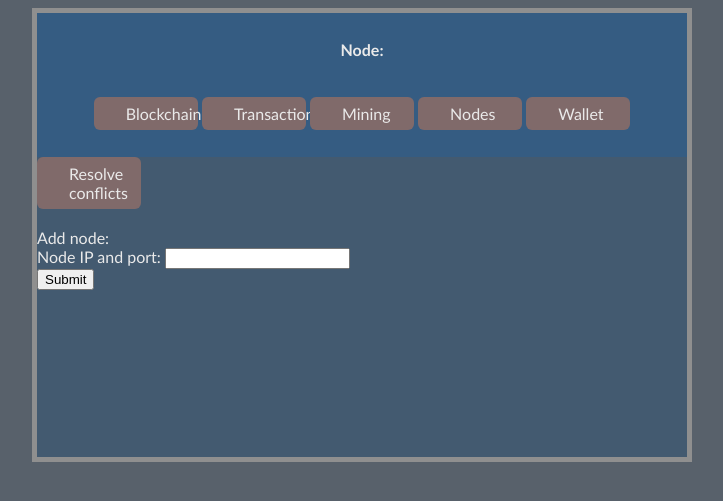
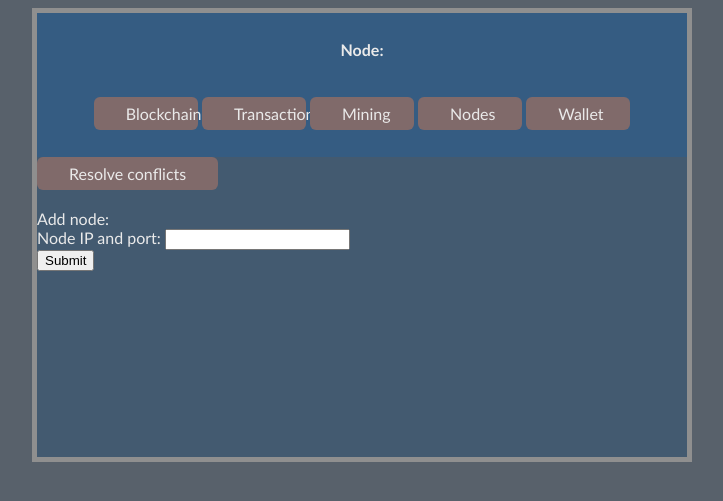
Before and after one commit to dglund/ppcoin, a Python web app: template templates/nodes.html in a window 1280 px wide. Shown: the top 501 px of the page, without its empty margins (278-1001 px from the left). Run offline with Jinja, Linux system fonts and the light colour scheme; the template is opened without the code that fills it, so the values that code supplies are empty.

Commit message:
updated css buttons

```diff
--- a/static/style.css
+++ b/static/style.css
@@ -53,6 +53,25 @@ body {
     color: white;
 }
 
+.dynbutton {
+    background-color: #806a6a;
+    border: none;
+    color: #eaeaea;
+    text-align: auto;
+    padding: 7px 32px;
+    text-decoration: none;
+    display: inline-block;
+    font-size: 16px;
+    margin: 0px 0px;
+    cursor: pointer;
+    border-radius: 6px;
+}
+
+.dynbutton:hover {
+    background-color: #6e5b5b;
+    color: white;
+}
+
 .footer {
     margin: auto;
     background-color: #58616b;
--- a/templates/mining.html
+++ b/templates/mining.html
@@ -3,5 +3,5 @@
 {{ super() }}
 {% endblock %}
 {% block content %}
-    <a href="/mine" class="button">Mine a block</a>
+    <a href="/mine" class="dynbutton">Mine a block</a>
 {% endblock %}
--- a/templates/nodes.html
+++ b/templates/nodes.html
@@ -3,7 +3,7 @@
 {{ super() }}
 {% endblock %}
 {% block content %}
-    <a href="/nodes/resolve" class="button">Resolve conflicts</a>
+    <a href="/nodes/resolve" class="dynbutton">Resolve conflicts</a>
 
     <br><br>
     Add node:
--- a/templates/transactions.html
+++ b/templates/transactions.html
@@ -11,7 +11,7 @@
         <input type="submit" class="submit" value="Submit">
     </form>
     <b>Recieve coins</b><br>
-    <a href="/generate" class="button">Generate address</a><br><br>
+    <a href="/generate" class="dynbutton">Generate address</a><br><br>
 
     <b>Transactions in pool</b><br>
     {% for i in context %}
```
